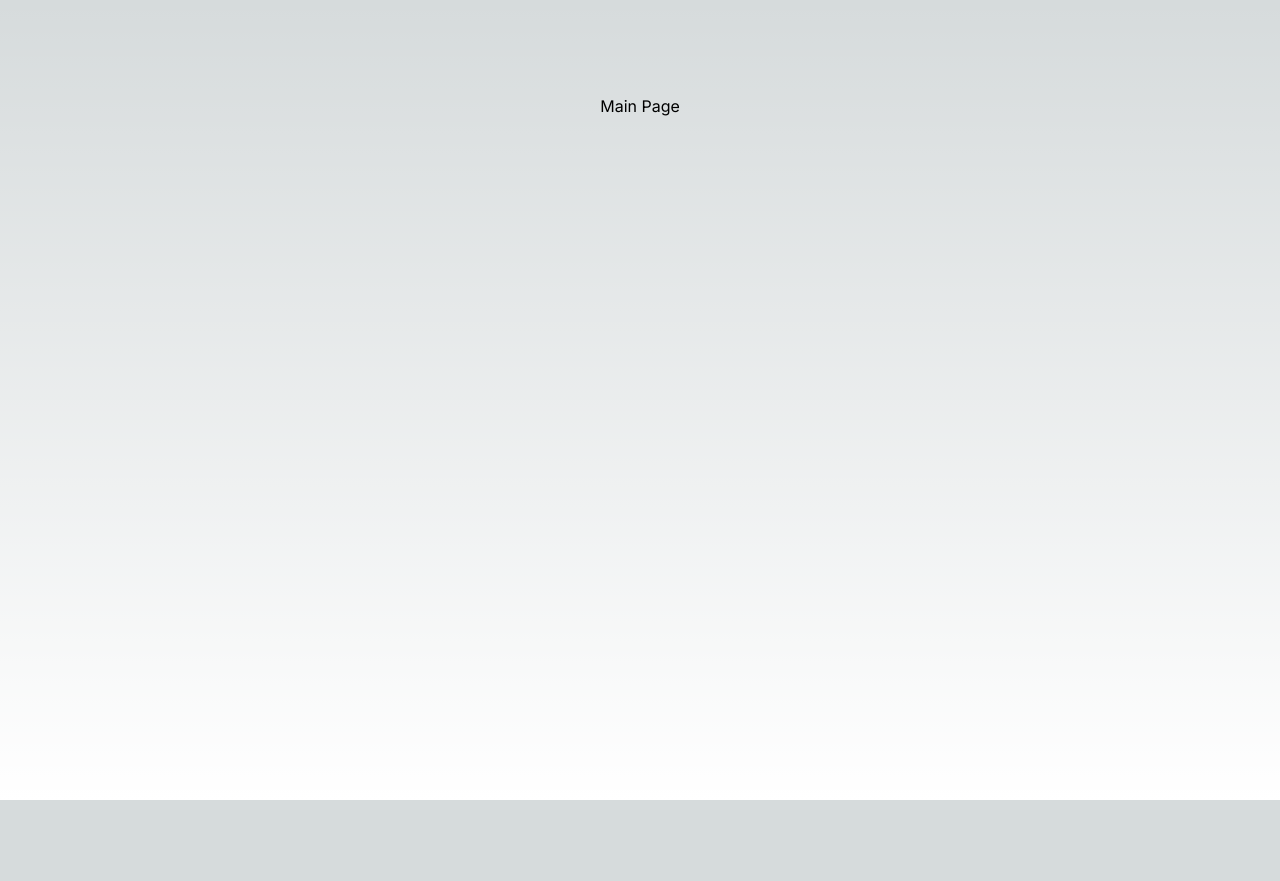
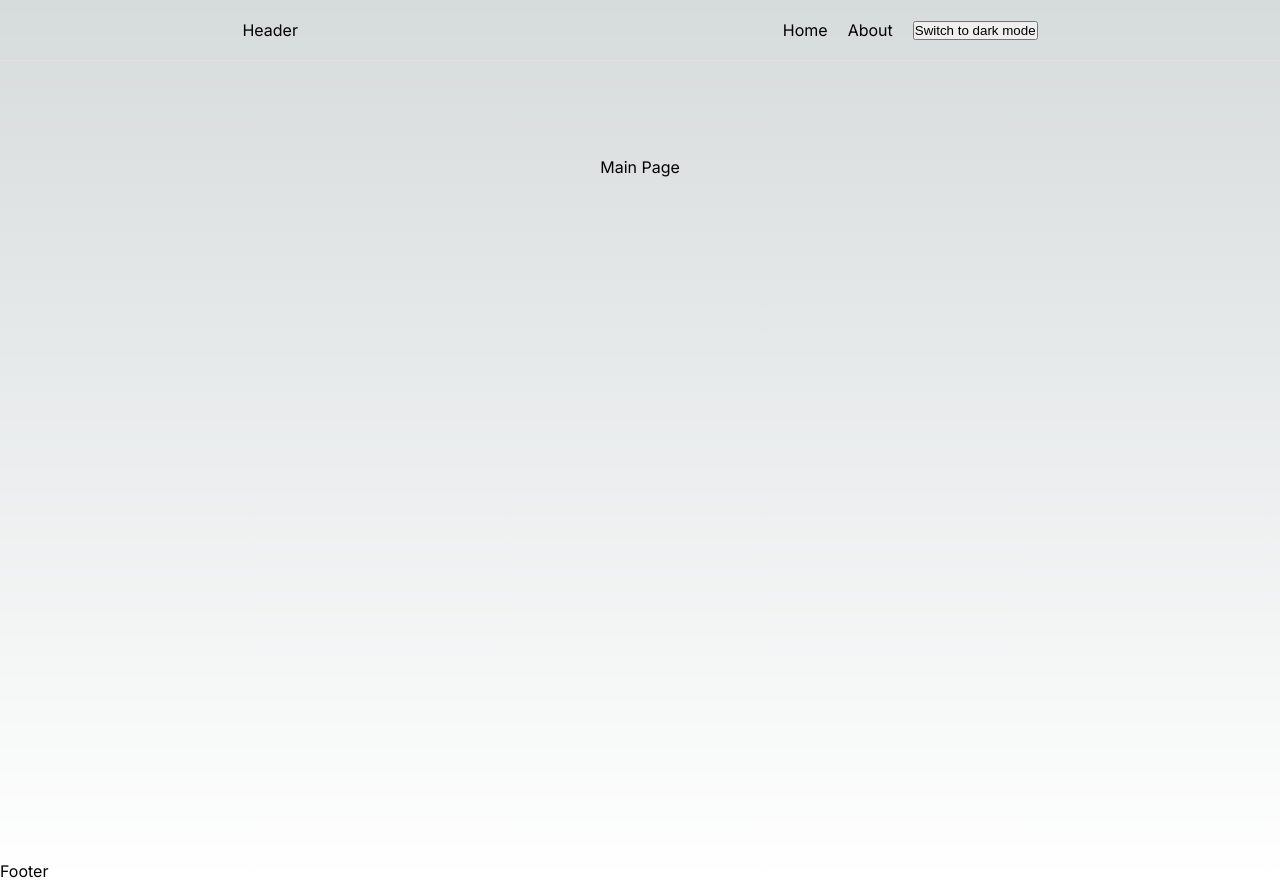
Before and after one commit to Romaleso261981/okten-movie, a Next.js app: page / in a window 1280 px wide. Before the commit the page ends 800 px from the top, so only its background shows below. Built offline with nearby package versions, Linux system fonts and the light colour scheme.

Commit message:
added context theme switcher

```diff
--- a/src/app/layout.tsx
+++ b/src/app/layout.tsx
@@ -1,22 +1,30 @@
 import type { Metadata } from "next";
 import { Inter } from "next/font/google";
 import "./globals.css";
+import { ThemeProvider } from "@/context/ThemeContext";
+import { Footer, Header } from "@/components";
 
 const inter = Inter({ subsets: ["latin"] });
 
 export const metadata: Metadata = {
   title: "Create Next App",
-  description: "Generated by create next app",
+  description: "Generated by create next app"
 };
 
 export default function RootLayout({
-  children,
+  children
 }: Readonly<{
   children: React.ReactNode;
 }>) {
   return (
     <html lang="en">
-      <body className={inter.className}>{children}</body>
+      <body className={inter.className}>
+        <ThemeProvider>
+          <Header />
+          {children}
+          <Footer />
+        </ThemeProvider>
+      </body>
     </html>
   );
 }
--- /dev/null
+++ b/src/components/Footer/Footer.tsx
@@ -0,0 +1,5 @@
+import React from "react";
+
+export const Footer = () => {
+  return <div>Footer</div>;
+};
--- /dev/null
+++ b/src/components/Header/Header.module.css
@@ -0,0 +1,28 @@
+.wrapper {
+  padding: 20px 40px;
+  display: flex;
+  justify-content: space-around;
+  align-items: center;
+  padding: 20px 0;
+  border-bottom: 1px solid #e0e0e0;
+}
+
+.navigation {
+  display: flex;
+  flex-direction: row;
+  gap: 20px;
+  justify-content: space-between;
+  align-items: center;
+}
+
+.navigation ul {
+  display: flex;
+  flex-direction: row;
+  gap: 20px;
+  justify-content: space-between;
+  align-items: center;
+}
+
+.navigation ul li {
+  list-style: none;
+}
--- /dev/null
+++ b/src/components/Header/Header.tsx
@@ -0,0 +1,25 @@
+"use client";
+
+import React from "react";
+import ThemeSwitcher from "../ThemeSwitcher/ThemeSwitcher";
+
+import s from "./Header.module.css";
+
+export const Header = () => {
+  return (
+    <header className={s.wrapper}>
+      <div className={s.logo}>Header</div>
+      <nav className={s.navigation}>
+        <ul>
+          <li>
+            <a href="/">Home</a>
+          </li>
+          <li>
+            <a href="/about">About</a>
+          </li>
+        </ul>
+        <ThemeSwitcher />
+      </nav>
+    </header>
+  );
+};
--- /dev/null
+++ b/src/components/ThemeSwitcher/ThemeSwitcher.tsx
@@ -0,0 +1,15 @@
+"use client";
+
+import { useTheme } from "@/context/ThemeContext";
+
+const ThemeSwitcher: React.FC = () => {
+  const { theme, toggleTheme } = useTheme();
+
+  return (
+    <button onClick={toggleTheme}>
+      Switch to {theme === "light" ? "dark" : "light"} mode
+    </button>
+  );
+};
+
+export default ThemeSwitcher;
--- a/src/components/index.ts
+++ b/src/components/index.ts
@@ -1 +1,4 @@
 export * from "./Container/Container";
+export * from "./Header/Header";
+export * from "./ThemeSwitcher/ThemeSwitcher";
+export * from "./Footer/Footer";
--- /dev/null
+++ b/src/context/ThemeContext.tsx
@@ -0,0 +1,51 @@
+"use client";
+
+import {
+  createContext,
+  useContext,
+  useState,
+  useEffect,
+  ReactNode
+} from "react";
+
+type Theme = "light" | "dark";
+
+interface ThemeContextProps {
+  theme: Theme;
+  toggleTheme: () => void;
+}
+
+const ThemeContext = createContext<ThemeContextProps | undefined>(undefined);
+
+export const ThemeProvider = ({ children }: { children: ReactNode }) => {
+  const [theme, setTheme] = useState<Theme>("light");
+
+  useEffect(() => {
+    const savedTheme = localStorage.getItem("theme") as Theme | null;
+    if (savedTheme) {
+      setTheme(savedTheme);
+      document.documentElement.setAttribute("data-theme", savedTheme);
+    }
+  }, []);
+
+  const toggleTheme = () => {
+    const newTheme = theme === "light" ? "dark" : "light";
+    setTheme(newTheme);
+    document.documentElement.setAttribute("data-theme", newTheme);
+    localStorage.setItem("theme", newTheme);
+  };
+
+  return (
+    <ThemeContext.Provider value={{ theme, toggleTheme }}>
+      {children}
+    </ThemeContext.Provider>
+  );
+};
+
+export const useTheme = (): ThemeContextProps => {
+  const context = useContext(ThemeContext);
+  if (!context) {
+    throw new Error("useTheme must be used within a ThemeProvider");
+  }
+  return context;
+};
```
